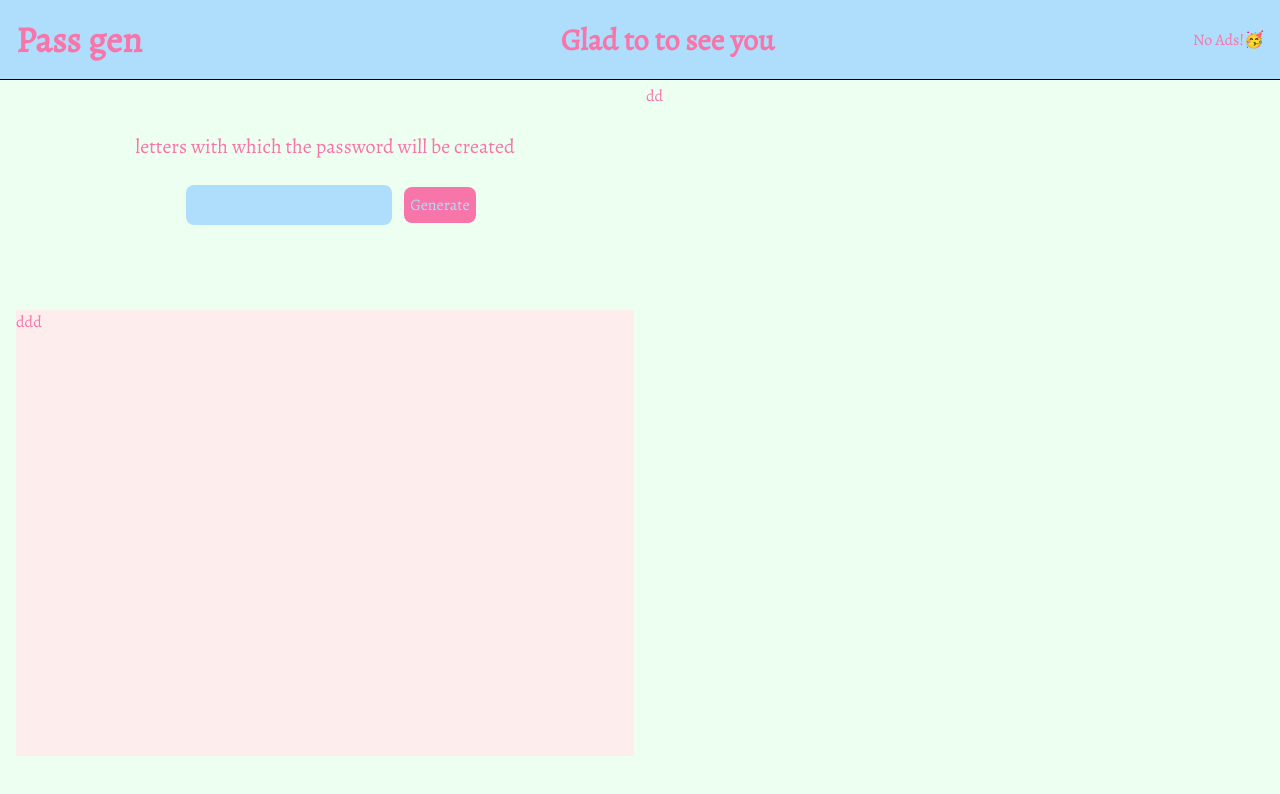
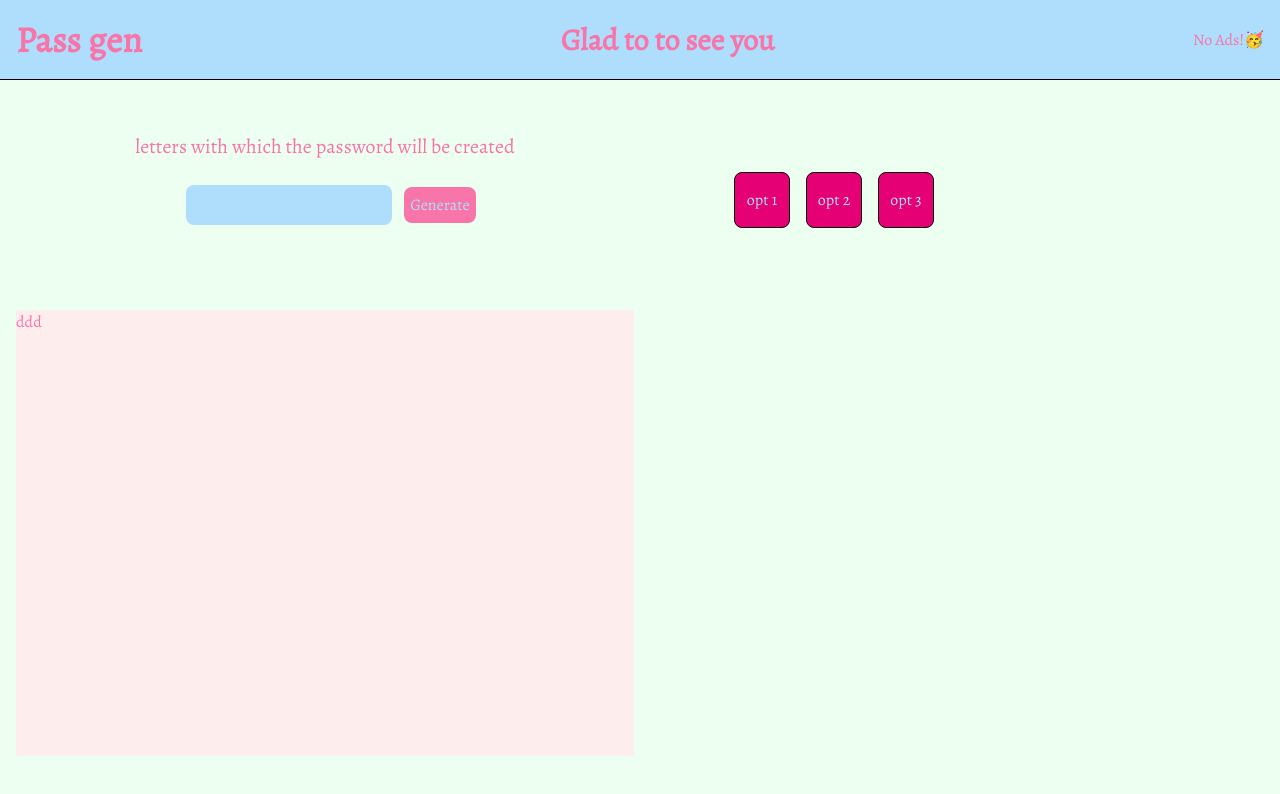
Before and after one commit to Badyan54/pass_gen, a Next.js app: page / in a window 1280 px wide. Shown: the top 794 px of the page. Built offline with nearby package versions, Linux system fonts and the light colour scheme.

Commit message:
do toggle options logic

```diff
--- a/components/main/inputLetter.tsx
+++ b/components/main/inputLetter.tsx
@@ -1,15 +1,18 @@
 interface InputLetterProps {
     value: string;
     handleChange: (event: React.ChangeEvent<HTMLInputElement>) => void;
+    handleClick: () => void;
 }
 
-export default function InputLetter({value, handleChange}: InputLetterProps){
+export default function InputLetter({value, handleChange, handleClick}: InputLetterProps){
     return(
         <>
             <h4>letters with which the password will be created</h4>
             <div>
                 <input type="text" value ={value} onChange={handleChange} className="rounded-lg p-2 bg-blue-light m-3" />
-                <button className="rounded-lg bg-pink-ligth p-1.5 text-blue-light">Generate</button>
+                <button onClick={handleClick} className="rounded-lg bg-pink-ligth p-1.5 text-blue-light">
+                    Generate
+                </button>
             </div>
         </>
     )
--- a/components/main/main.tsx
+++ b/components/main/main.tsx
@@ -7,20 +7,33 @@ import Options from "./options"
 
 export default function Main(){
     const [inputValue, setInputValue] = useState('')
+    const [selctedOptions, setSelectedOptions] = useState<string[]>([])
+
+    function toggleOption(option: string){
+        setSelectedOptions( prev =>
+            prev.includes(option)
+            ? prev.filter( o => o !== option)
+            : [...prev, option]
+        )
+    }
     function handleChange(event: React.ChangeEvent<HTMLInputElement>){
         setInputValue(event.target.value)
+    }
+
+    function genPass(){
+
     }
 
     return(
         <main className="grid grid-rows-[30%_1fr] grid-cols-2 gap-x-3 gap-y-6 h-[85%] p-1 px-4">
             <div className="flex flex-col gap-3 justify-center items-center">
-                <InputLetter value={inputValue} handleChange={handleChange}/>
+                <InputLetter value={inputValue} handleChange={handleChange} handleClick={genPass}/>
             </div>
-            <div className="row-span-2">
-                <Options />
+            <div className="row-span-2 p-20">
+                <Options selctedOptions={selctedOptions} toggleOption={toggleOption}/>
             </div>
             <div className="h bg-red-very-ligth">
-                <Result />
+                <Result passwords=""/>
             </div>
         </main>
     )
--- a/components/main/options.tsx
+++ b/components/main/options.tsx
@@ -1,7 +1,28 @@
-export default function Options(){
+import { useState } from "react"
+import { Interface } from "readline"
+import { buffer } from "stream/consumers"
+
+interface OptionsProp{
+    selctedOptions: string[];
+    toggleOption: (option: string) => void;
+
+}
+
+export default function Options({selctedOptions, toggleOption}: OptionsProp){
+    const allOptions = [ "opt 1", "opt 2", "opt 3"]
+
     return(
         <>
-            dd
+            {allOptions.map( (option) => (
+                <button
+                key={option}
+                onClick={ () => toggleOption(option) }
+                className={`${selctedOptions.includes(option) ? "bg-pink-ligth" : "bg-pink-600"}
+                    min-w-14 min-h-14 border-black border m-2 text-blue-light rounded-lg`}
+                >
+                    { option }
+                </button>
+            ))}
         </>
     )
 }
--- a/components/main/result.tsx
+++ b/components/main/result.tsx
@@ -1,4 +1,4 @@
-export default function Result(){
+export default function Relust({passwords} : {passwords: string}){
     return(
         <>
             ddd
```
